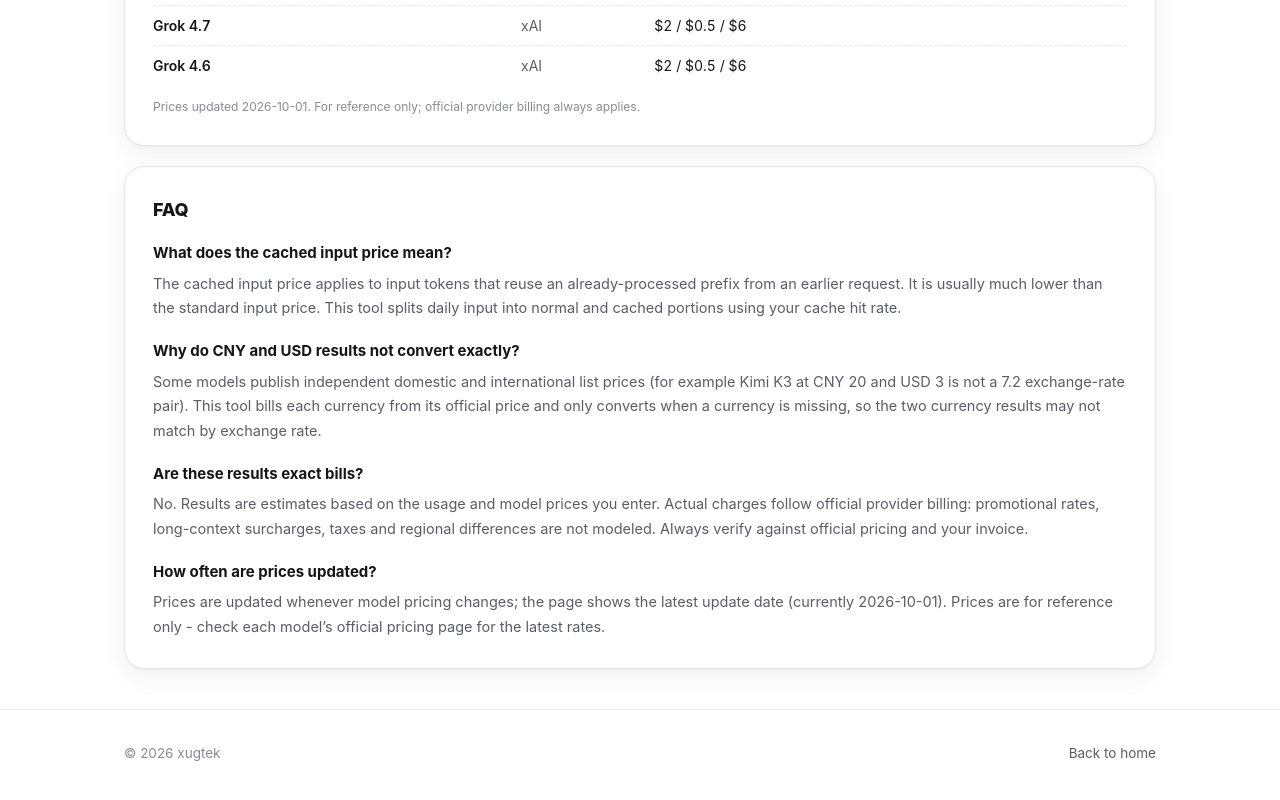
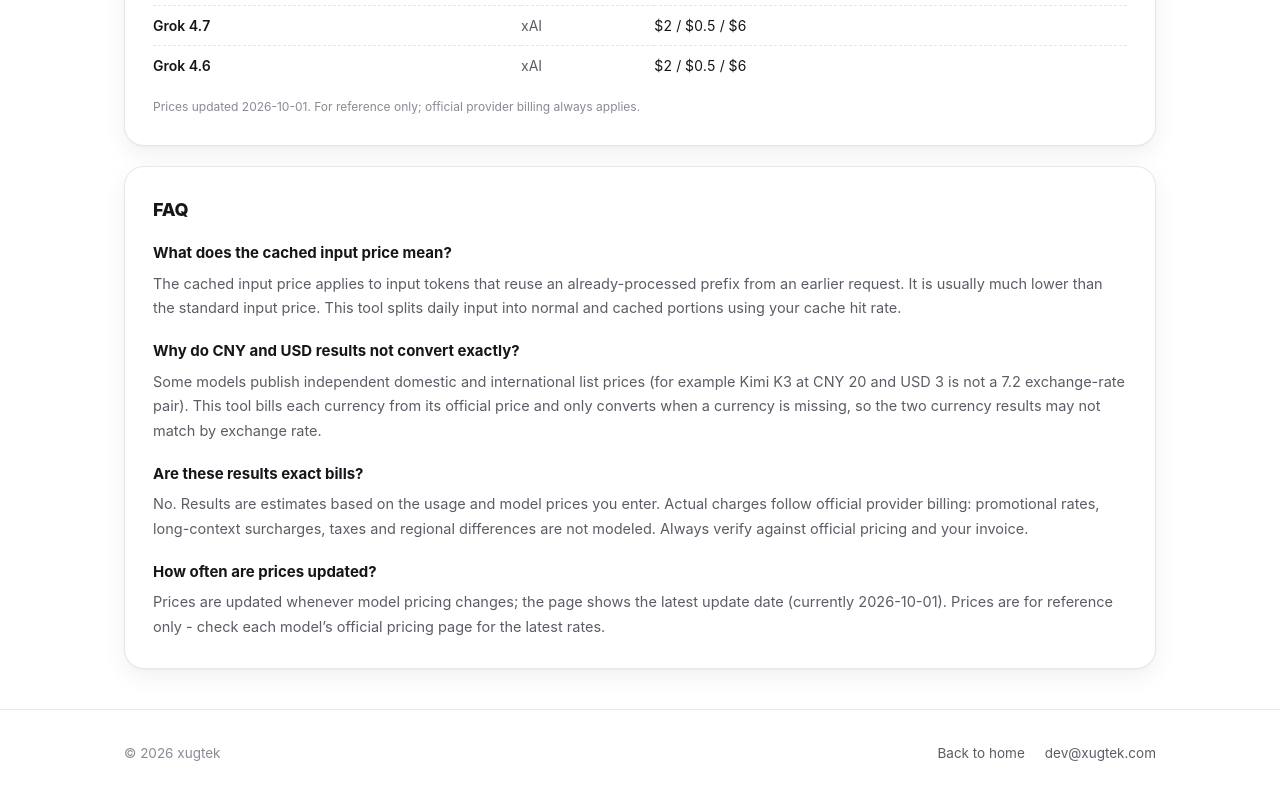
Before and after one commit to xugtek/tools, a website with bundled scripts: page token/en.html in a window 1280 px wide. Shown: the part 2811-3611 px from the top of the page. Built offline with nearby package versions, Linux system fonts and the light colour scheme.

Commit message:
[token_calc] Token两页页脚补开发者邮箱链接

```diff
--- a/token/en.html
+++ b/token/en.html
@@ -354,6 +354,7 @@
       <span>© <span id="year"></span> xugtek</span>
       <div class="links">
         <a href="../index.html" data-i18n="backHome">Back to home</a>
+        <a href="mailto:dev@xugtek.com">dev@xugtek.com</a>
       </div>
     </div>
   </footer>
```
Also changed, not shown: token/index.html (+1 -0 lines).
